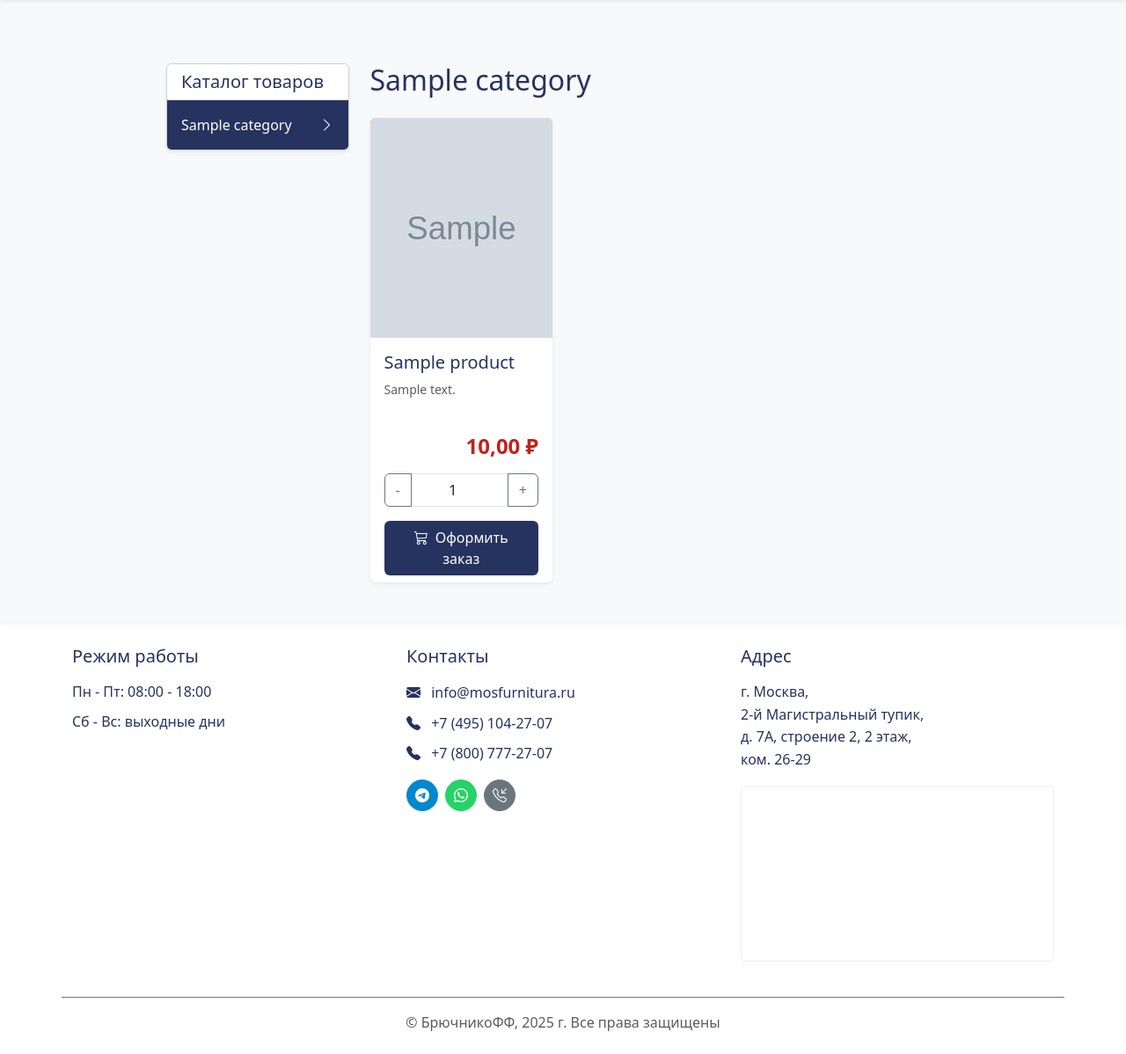
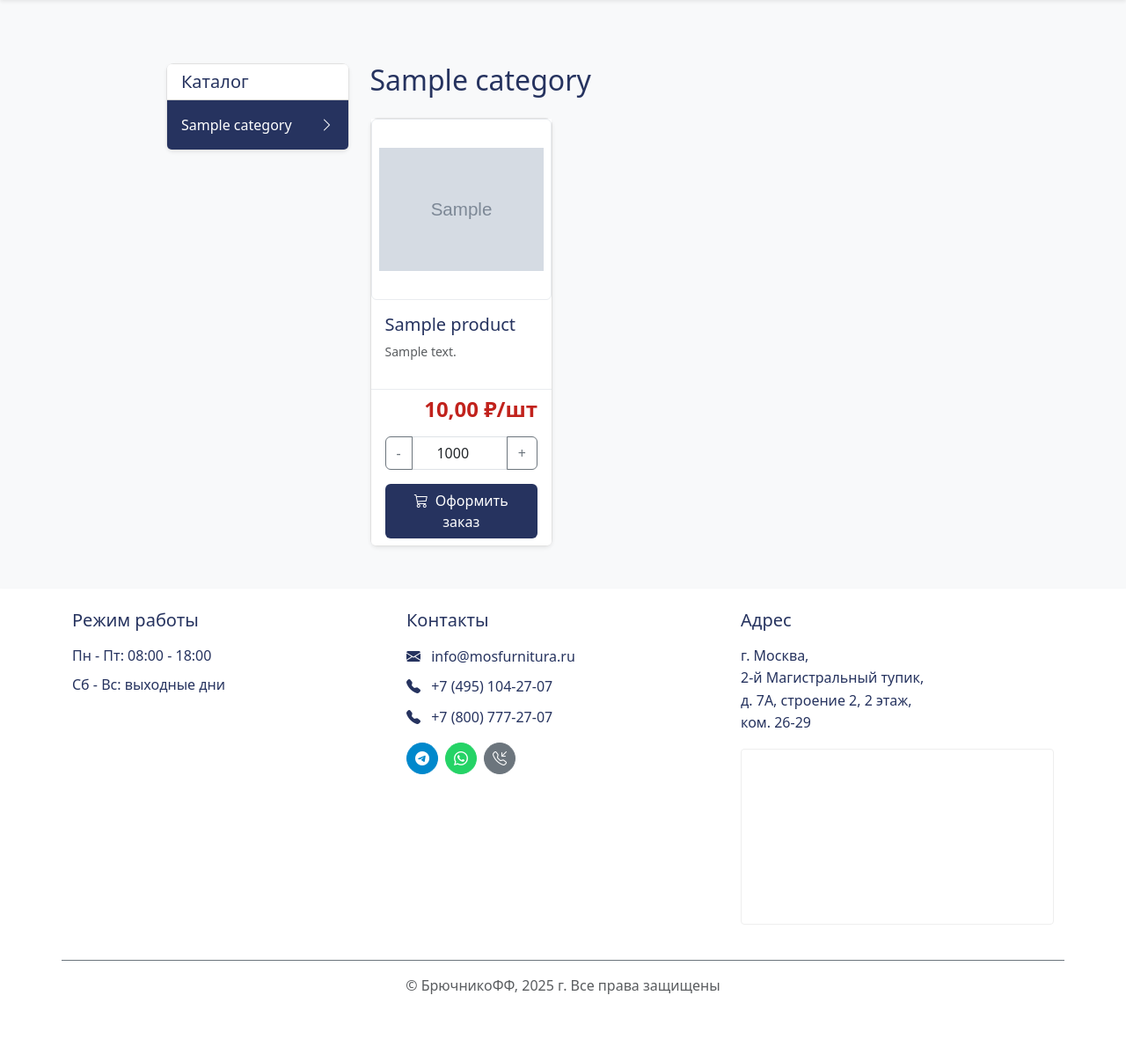
Before and after one commit to AlexChernousov70/Bryuchnikoff, a Django app: the page made by catalog/models.py in a window 1280 px wide. Shown: the part 82-1280 px from the top of the page at 88% size. After the commit the page ends 1238 px from the top, so only its background shows below. Run offline with Django 5.2, Linux system fonts and the light colour scheme; tables that the repository leaves empty hold one stand-in row (Sample ...); some libraries are stand-ins or nearby versions.

Commit message:
Обновлена модель product - добавлены единицы измерения и покупка по 1000 штук, доработано детальное отображение и карточка товара

```diff
--- a/catalog/models.py
+++ b/catalog/models.py
@@ -20,6 +20,13 @@ class Category(models.Model):
         return self.name
 
 class Product(models.Model):
+    UNIT_CHOICES = [
+        ('шт', 'Штуки'),
+        ('к-т', 'Комплекты'),
+        ('упак', 'Упаковки'),
+        ('метр', 'Метры'),
+        ('кг', 'Килограммы'),
+    ]
     category = models.ForeignKey(Category, on_delete=models.SET_NULL, null=True, related_name='products', verbose_name="Категория") # при удалени категории, товару присваивается категория NULL
     name = models.CharField(max_length=200, verbose_name="Название")
     article = models.CharField(max_length=10, default="", unique=True, verbose_name="Артикул")
@@ -27,6 +34,15 @@ class Product(models.Model):
     description = models.TextField(blank=True, verbose_name="Описание")
     image = models.ImageField(upload_to='products/', verbose_name="Основное изображение")
     in_stock = models.BooleanField(default=True, verbose_name="В наличии")
+
+    unit = models.CharField(
+        max_length=10,
+        choices=UNIT_CHOICES,
+        default='шт',
+        verbose_name="Единица измерения"
+    )
+    bulk_only = models.BooleanField(default=False, verbose_name="Только оптом (упаковкой по X штук)")
+    bulk_quantity = models.PositiveIntegerField(default=1000, verbose_name="Кратность упаковки")
 
     created_at = models.DateTimeField(auto_now_add=True, verbose_name="Дата создания")
     updated_at = models.DateTimeField(auto_now=True, verbose_name="Дата обновления")
--- a/catalog/static/css/main.css
+++ b/catalog/static/css/main.css
@@ -33,3 +33,19 @@ a.text-decoration-none {
 a.text-decoration-none:hover h5 {
     color: #1a284a !important;
 }
+
+.card {
+    border: 1px solid #e0e0e0 !important;
+    border-radius: 8px !important;
+}
+
+.card:hover {
+    box-shadow: 0 4px 12px rgba(0, 0, 0, 0.1) !important;
+    transition: all 0.3s ease;
+}
+
+/* Для изображений с прозрачным фоном */
+.card img {
+    background-color: white;
+    padding: 8px;
+}
--- a/catalog/templates/catalog/includes/product_card.html
+++ b/catalog/templates/catalog/includes/product_card.html
@@ -1,26 +1,22 @@
-<div class="row g-4">
-    {% for product in products %}
-    <div class="col-xl-4 col-lg-6 col-md-6">
-        <div class="card h-100 shadow-sm border-0 hover-scale">
-            <a href="{{ product.get_absolute_url }}" class="text-decoration-none">
-                {% if product.image %}
-                <div class="product-image-wrapper">
+<div class="card h-100 shadow-sm border-0 hover-scale bg-white">
+    <a href="{{ product.get_absolute_url }}" class="text-decoration-none text-dark">
+        <div class="ratio ratio-1x1 bg-white p-2">
             <img src="{{ product.image.url }}"
-                        class="card-img-top h-100 object-fit-cover"
-                        alt="{{ product.name }}">
+                class="w-100 h-100 object-fit-contain border border-1 border-light-subtle rounded"
+                alt="{{ product.name }}"
+                style="background-color: white;">
         </div>
-                {% endif %}
 
-                <div class="card-body d-flex flex-column">
+        <div class="card-body d-flex flex-column bg-white">
             <h5 class="card-title mb-2" style="color: #26335F;">{{ product.name }}</h5>
             <p class="card-text text-muted small mb-3">{{ product.description|truncatechars:100 }}</p>
         </div>
     </a>
 
-            <div class="card-footer bg-transparent border-0">
+    <div class="card-footer bg-white border-top border-1 border-light-subtle">
         <div class="d-flex justify-content-end align-items-center mb-3">
             <div class="text-end">
-                        <div class="h4 mb-0 fw-bold" style="color: #C1221C;">{{ product.price }} ₽</div>
+                <div class="h4 mb-0 fw-bold" style="color: #C1221C;">{{ product.price }} ₽/{{ product.unit }} </div>
             </div>
         </div>
 
@@ -29,8 +25,9 @@
                 <button class="btn btn-outline-secondary minus-btn" type="button">-</button>
                 <input type="number"
                     class="form-control text-center quantity-input"
-                            value="1"
-                            min="1"
+                    value="{% if product.bulk_only %}1000{% else %}1{% endif %}"
+                    min="{% if product.bulk_only %}1000{% else %}1{% endif %}"
+                    step="{% if product.bulk_only %}1000{% else %}1{% endif %}"
                     data-price="{{ product.price }}"
                     data-product-id="{{ product.id }}">
                 <button class="btn btn-outline-secondary plus-btn" type="button">+</button>
--- a/catalog/templates/catalog/product_list.html
+++ b/catalog/templates/catalog/product_list.html
@@ -10,7 +10,7 @@
         <div class="col-lg-3 col-md-4 mb-4">
             <div class="card shadow-sm">
                 <div class="card-header bg-white">
-                    <h2 class="h5 mb-0" style="color: #26335F;">Каталог товаров</h2>
+                    <h2 class="h5 mb-0" style="color: #26335F;">Каталог</h2>
                 </div>
                 <div class="list-group list-group-flush">
                     {% for cat in categories %}
@@ -50,34 +54,32 @@ $(document).ready(function() {
     // Обработка изменения количества
     $('.plus-btn').click(function() {
         let input = $(this).siblings('.quantity-input');
+        let step = parseInt(input.attr('step'));
         let value = parseInt(input.val());
-        input.val(value + 1);
-        updatePrice(input);
+        input.val(value + step);
     });
 
     $('.minus-btn').click(function() {
         let input = $(this).siblings('.quantity-input');
+        let step = parseInt(input.attr('step'));
         let value = parseInt(input.val());
-        if (value > 1) {
-            input.val(value - 1);
-            updatePrice(input);
+        if (value > step || (value > 1 && step === 1)) {
+            input.val(value - step);
         }
     });
 
     $('.quantity-input').change(function() {
+        let step = parseInt($(this).attr('step'));
+        let min = parseInt($(this).attr('min'));
         let value = parseInt($(this).val());
-        if (isNaN(value) || value < 1) {
-            $(this).val(1);
+
+        if (isNaN(value) || value < min) {
+            $(this).val(min);
+        } else if (value % step !== 0) {
+            let rounded = Math.round(value / step) * step;
+            $(this).val(rounded < min ? min : rounded);
         }
-        updatePrice($(this));
     });
-
-    function updatePrice(input) {
-        let quantity = parseInt(input.val());
-        let price = parseFloat(input.data('price'));
-        let total = (quantity * price).toFixed(2);
-        input.closest('.card-footer').find('.h4').text(total + ' ₽');
-    }
 
     // Обработка формы заказа
     $('.add-to-cart-form').submit(function(e) {
--- a/templates/landing.html
+++ b/templates/landing.html
@@ -5,11 +5,11 @@
 {% include 'catalog/includes/order_call.html' %}
 <div class="container">
     <!-- Приветственный блок -->
-    <div class="row mb-5 py-5">
+    <div class="row mb-5 py-5 card">
         <div class="col-lg-12 text-left">
             <h1 class="display-4 mb-4" style="color: #26335F;">Приглашаем к сотрудничеству</h1>
             <p class="lead mb-4" style="color: #26335F;">
-                Мы предлагаем широкий ассортимент качественной фурнитуры для мебели.
+                Мы предлагаем широкий ассортимент качественной фурнитуры для одежды.
                 Станьте нашим партнером и получите выгодные условия сотрудничества,
                 индивидуальный подход и профессиональную поддержку.
             </p>
```
Also changed, not shown: other parts of catalog/templates/catalog/includes/product_card.html (+0 -3 lines), other parts of catalog/templates/catalog/product_list.html (+9 -3 lines), catalog/templates/catalog/product_detail.html (+24 -29 lines), catalog/migrations/0005_product_bulk_only_product_bulk_quantity_product_unit.py (added). Lines whose indentation alone changed are shown as unchanged.
